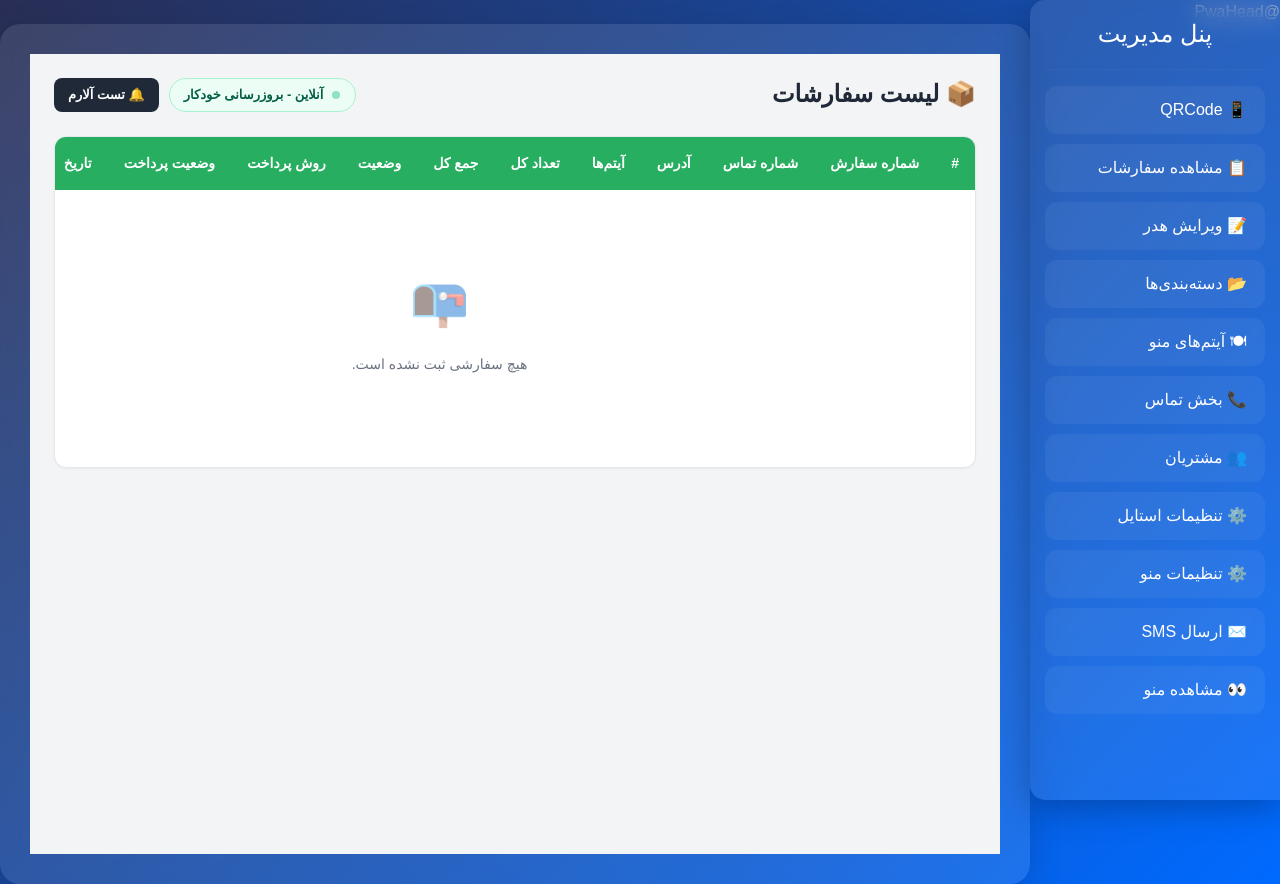
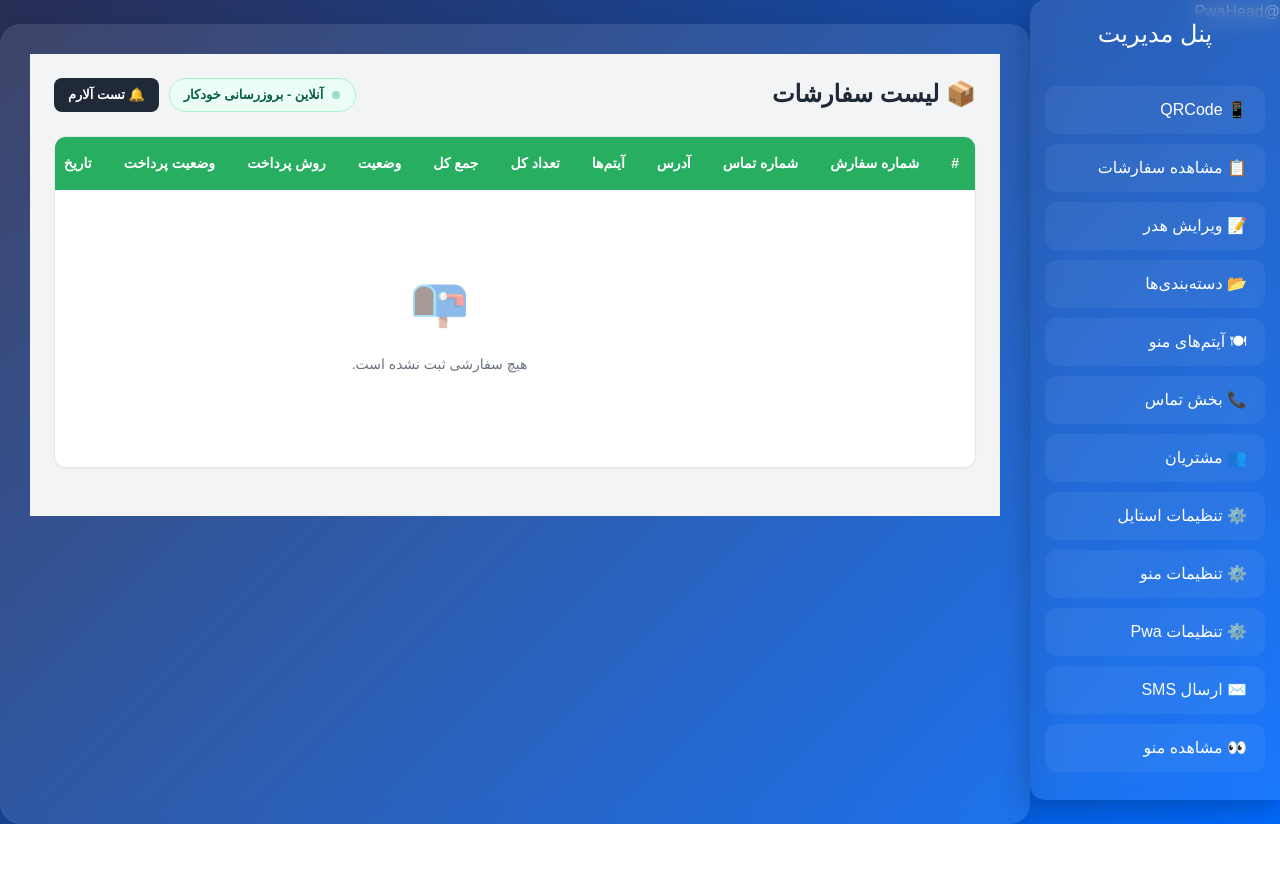
Before and after one commit to pouyaroid/digital, a Laravel app: page /admin/orders in a window 1280 px wide. After the commit the page ends 824 px from the top, so only its background shows below. Run offline with Laravel 12, Linux system fonts and the light colour scheme; a user stored in the database is signed in; data comes from the database, SQL or seed files in the repository; data that the repository does not hold is empty; some libraries are stand-ins or nearby versions.

Commit message:
responsive order part 2

```diff
--- a/resources/views/admin/layouts/app.blade.php
+++ b/resources/views/admin/layouts/app.blade.php
@@ -16,7 +16,7 @@
             background: linear-gradient(135deg, #292e55 0%, #006aff 100%);
             margin: 0;
             padding: 0;
-            overflow-x: hidden;
+            overflow-x:auto;
             direction: rtl !important;
             text-align: right;
         }
@@ -227,7 +227,7 @@
                 font-size: 0.9rem;
             }
         }
-        theme-builder {
+        .theme-builder {
         max-width: 1200px;
         margin: auto;
         padding: 20px;
@@ -523,6 +523,7 @@ select.glass-input option {
     <a href="{{ route('admin.customers.index') }}" class="menu-item">👥 مشتریان</a>
     <a href="{{ route('admin.settings.index') }}" class="menu-item">⚙️ تنظیمات استایل</a>
     <a href="{{ route('admin.menu-settings.index') }}" class="menu-item">⚙️ تنظیمات منو</a>
+    <a href="{{ route('admin.settings.pwa') }}" class="menu-item">⚙️ تنظیمات Pwa</a>
     <a href="{{ route('admin.customers.smsForm') }}" class="menu-item">✉️ ارسال SMS</a>
     <a href="{{ route('home') }}" class="menu-item">👀 مشاهده منو</a>
 
--- a/resources/views/admin/orders/index.blade.php
+++ b/resources/views/admin/orders/index.blade.php
@@ -18,8 +18,9 @@
         font-family: 'Vazir', sans-serif;
         padding: 24px;
         background-color: var(--bg-color);
-        min-height: 100vh;
+
         direction: rtl;
+
     }
 
     .orders-header {
@@ -90,7 +91,9 @@
         background-color: var(--card-bg);
         border-radius: 12px;
         box-shadow: var(--shadow-sm);
-        overflow: hidden;
+        overflow-x:auto;
+    overflow-y:hidden;
+    -webkit-overflow-scrolling:touch;
         border: 1px solid var(--border-color);
     }
 
```
